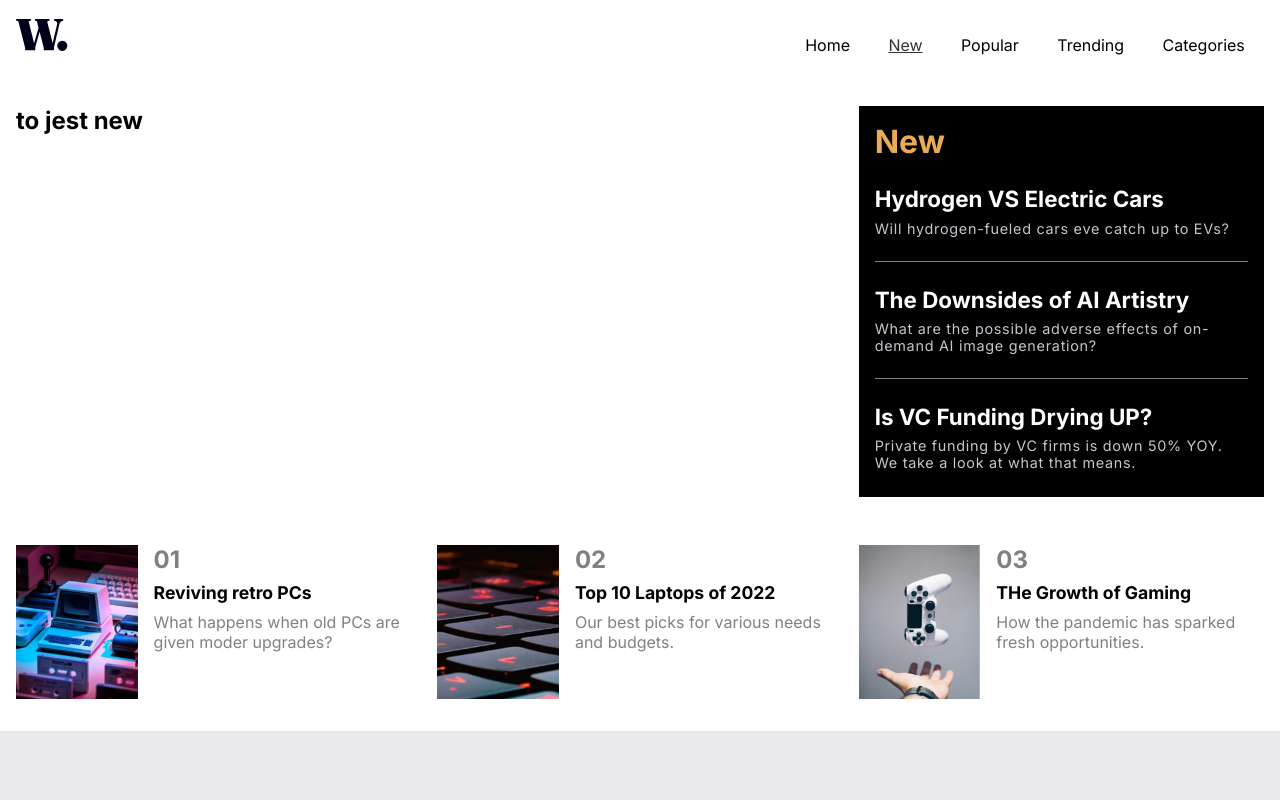
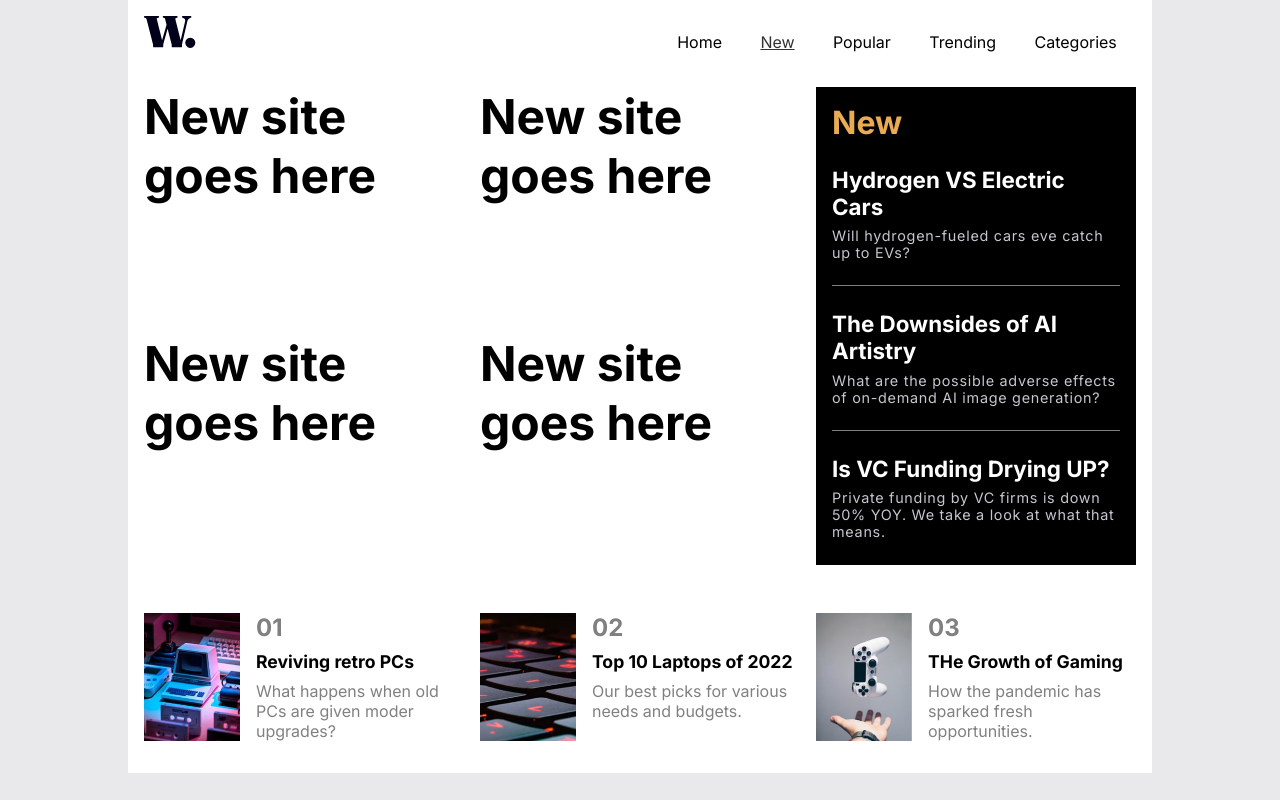
Before and after one commit to lukKotecki/FM-news-homepage, a React (Vite) app: page /new in a window 1280 px wide. Built offline with nearby package versions, Linux system fonts and the light colour scheme.

Commit message:
desctop view finished

```diff
--- a/src/components/Menu/menu.css
+++ b/src/components/Menu/menu.css
@@ -56,6 +56,9 @@
       display: flex;
       margin: 0;
     }
+    .navigation li a{
+      padding: 0 1em;
+    }
 
 
   }
--- a/src/index.css
+++ b/src/index.css
@@ -26,7 +26,6 @@ header{
   display: flex;
   justify-content: space-between;
   align-items: baseline;
-  /* padding-bottom: 2em; */
 }
 .logo{
   max-height: 2rem;
@@ -58,7 +57,11 @@ article button {
   padding: 1em 2.3em;
   text-transform: uppercase;
 }
-
+article button:hover{
+  background-color: black;
+  color: white;
+  cursor: pointer;
+}
 
 aside{
   grid-area: aside;
@@ -118,17 +121,15 @@ section p{
 
 @media (min-width:768px){
   .main-wrapper{
-    max-width: 1440px;
+    max-width: 1024px;
     display: grid;
     grid-template-columns: 1fr 1fr 1fr;
-    /* grid-template-rows: 1fr 1fr 1fr; */
     gap: 1em;
     grid-template-areas: "header header header"
                         "article article aside"
                         "article article aside"
                         "section section section";
   }
-
   .article-image{
     padding: 0;
   }
@@ -139,7 +140,7 @@ section p{
   }
   article{
     display: grid;
-    grid-template: 1fr 1fr / 1fr 1fr;
+    grid-template-columns: 1fr 1fr;
     gap: 1em;
   }
   .article-image{
@@ -151,6 +152,4 @@ section p{
   article button{
     margin-top: 2em;
   }
-
-
 }
--- a/src/pages/Categories.jsx
+++ b/src/pages/Categories.jsx
@@ -7,7 +7,7 @@ export default function Categories(){
     return (
         <article>
             <h1>
-                to jest categories
+                Categories site goes here
             </h1>
 
         </article>
--- a/src/pages/New.jsx
+++ b/src/pages/New.jsx
@@ -6,9 +6,18 @@ export default function New(){
 
     return (
         <article>
-            <h2>
-               to jest new
-            </h2>
+            <h1>
+                New site goes here
+            </h1>
+            <h1>
+                New site goes here
+            </h1>
+            <h1>
+                New site goes here
+            </h1>
+            <h1>
+                New site goes here
+            </h1>
         </article>
     )
 }
--- a/src/pages/Popular.jsx
+++ b/src/pages/Popular.jsx
@@ -7,7 +7,7 @@ export default function Popular(){
     return (
         <article>
             <h1>
-                to jest popular
+                Popular site goes here
             </h1>
 
         </article>
--- a/src/pages/Trending.jsx
+++ b/src/pages/Trending.jsx
@@ -7,7 +7,10 @@ export default function Trending(){
     return (
         <article>
             <h1>
-                to jest trending
+                Trending
+            </h1>
+            <h1>
+                Trending site goes here
             </h1>
 
         </article>
```
